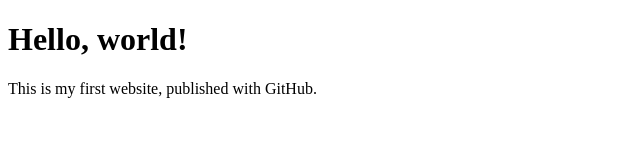
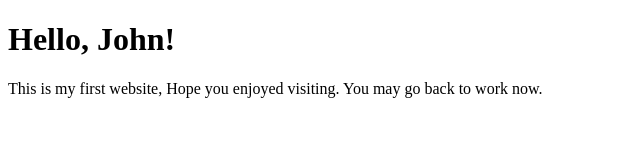
Before and after one commit to devashish10101991/My-first-website, a plain HTML site: page index.html in a window 1280 px wide. Shown: the whole page, without its empty margins (0-640 px from the left). Drawn offline with Linux system fonts and the light colour scheme.

Commit message:
Change greeting and update website message
Updated greeting and message in the body.

```diff
--- a/index.html
+++ b/index.html
@@ -4,7 +4,7 @@
     <title>My First Website</title>
   </head>
   <body>
-    <h1>Hello, world!</h1>
-    <p>This is my first website, published with GitHub.</p>
+    <h1>Hello, John!</h1>
+    <p>This is my first website, Hope you enjoyed visiting. You may go back to work now.</p>
   </body>
 </html>
```
